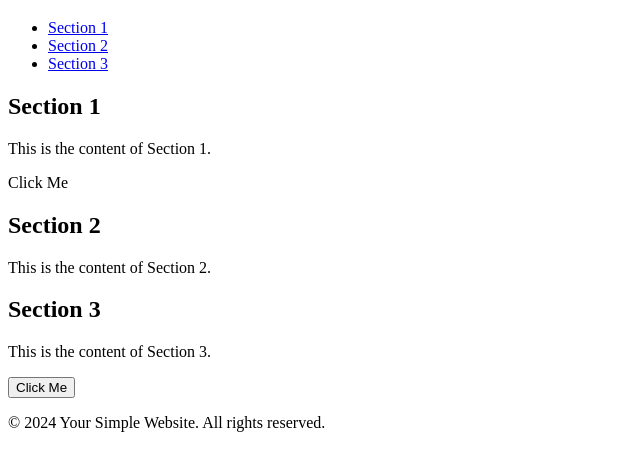
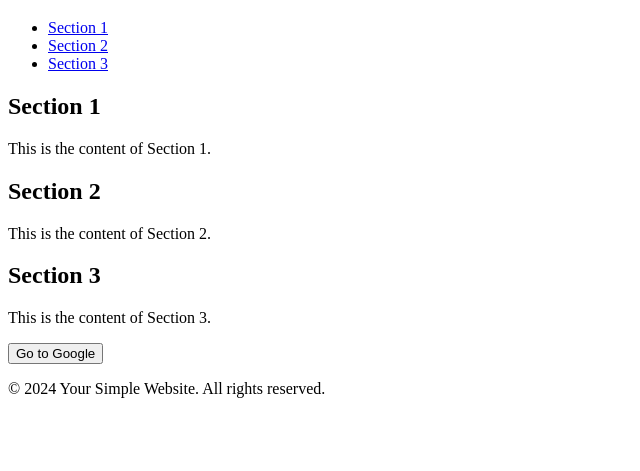
Before and after one commit to GesundesWasser/website, a plain HTML site: page index.html in a window 1280 px wide. Shown: the part 61-532 px from the top of the page, without its empty margins (0-640 px from the left). Drawn offline with Linux system fonts and the light colour scheme.

Commit message:
Update index.html

```diff
--- a/index.html
+++ b/index.html
@@ -22,8 +22,7 @@
     <main>
         <section id="section1">
             <h2>Section 1</h2>
-            <p>This is the content of Section 1.</p
-            <button onclick="window.location.href='https://www.wago.com'">Click Me</button>
+            <p>This is the content of Section 1.</p>
         </section>
 
         <section id="section2">
@@ -34,8 +33,8 @@
         <section id="section3">
             <h2>Section 3</h2>
             <p>This is the content of Section 3.</p>
-            <!-- Added Button -->
-            <button onclick="alert('Button Clicked!')">Click Me</button>
+            <!-- Button Redirects to Google -->
+            <button onclick="window.location.href='https://www.google.com'">Go to Google</button>
         </section>
     </main>
 
```
